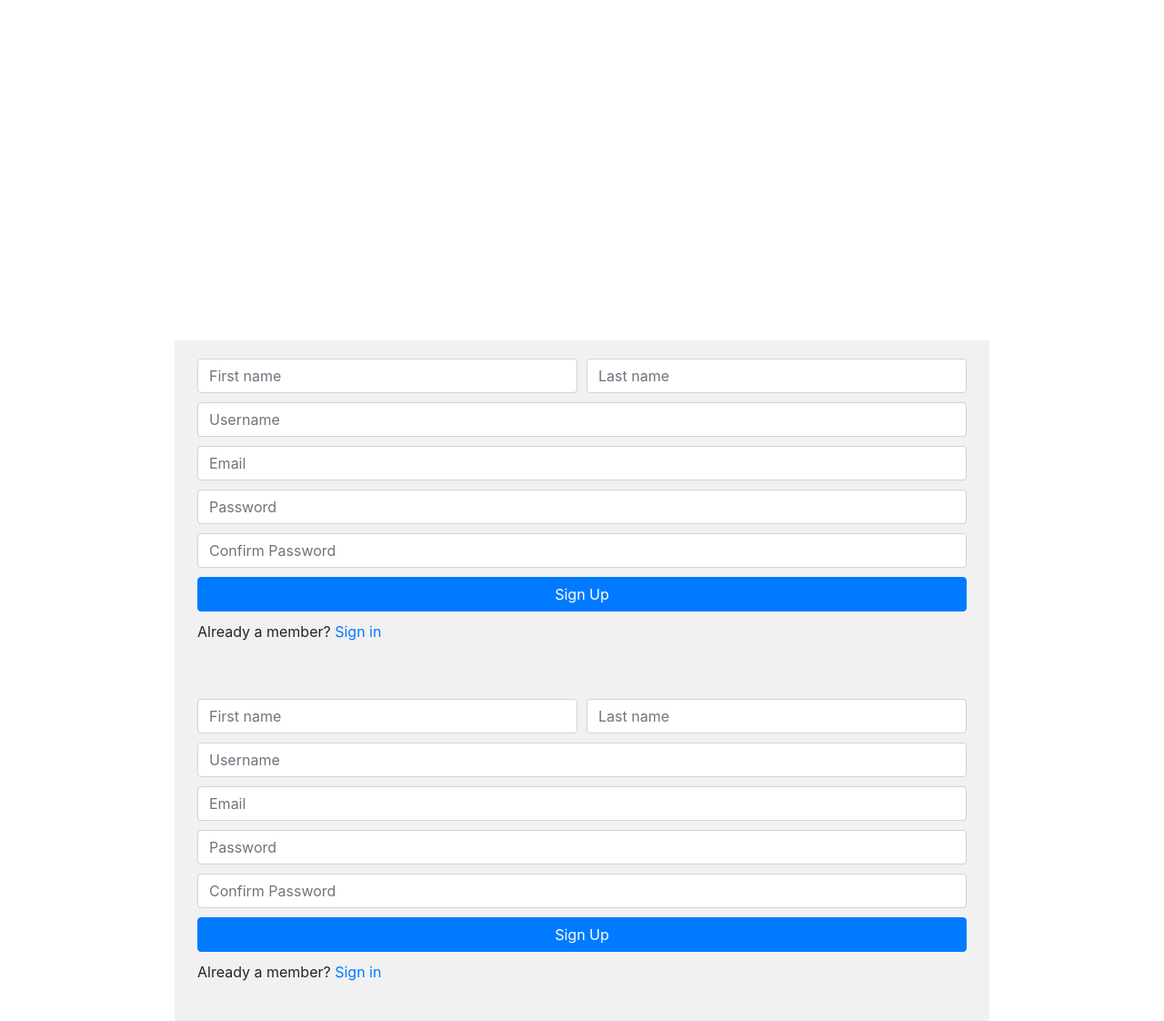
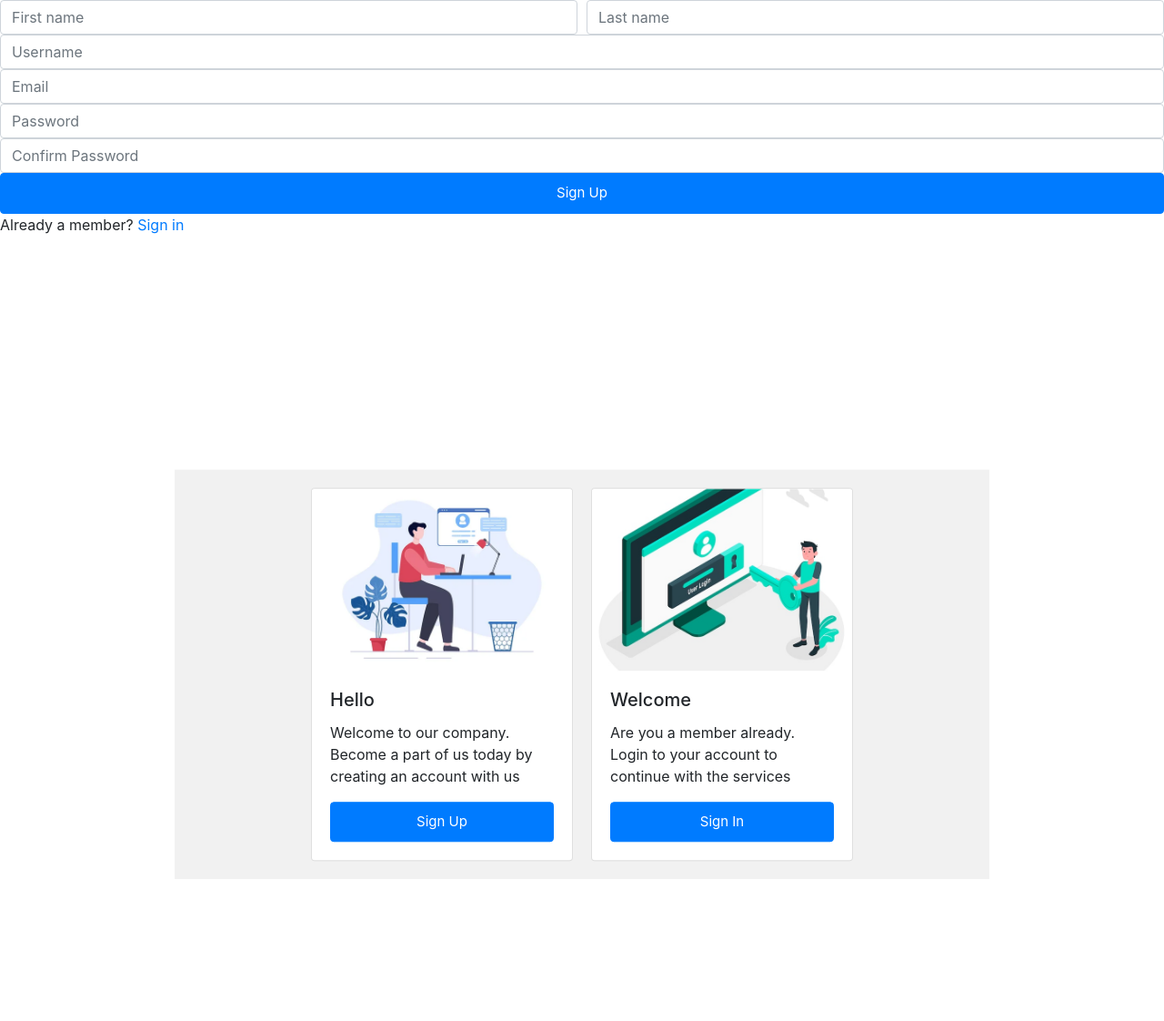
Before and after one commit to KiseraTimon/OOP-PHP-Forms, a PHP site: page / in a window 1280 px wide. Shown: the whole page at 91% size. After the commit the page ends 966 px from the top, so only its background shows below. Run offline with PHP 8.4, Linux system fonts and the light colour scheme.

Commit message:
Relocated CSSs & forms, Implemented Home page

```diff
--- a/Structures/Forms/login.php
+++ b/Structures/Forms/login.php
@@ -12,7 +12,7 @@ class login
         <head>
             <title>Login</title>
             <link rel="stylesheet" href="https://stackpath.bootstrapcdn.com/bootstrap/4.5.2/css/bootstrap.min.css">
-            <link rel="stylesheet" href="../../styles/signup.css">
+            <link rel="stylesheet" href="/assets/css/signup.css">
         </head>
         <body>
         <?php
--- a/Structures/Forms/signup.php
+++ b/Structures/Forms/signup.php
@@ -14,7 +14,7 @@ class signupform
                 <meta name="viewport" content="width=device-width, initial-scale=1.0">
                 <title>Join Us Today</title>
                 <link rel="stylesheet" href="https://stackpath.bootstrapcdn.com/bootstrap/4.5.2/css/bootstrap.min.css">
-                <link rel="stylesheet" href="/styles/signup.css">
+                <link rel="stylesheet" href="/assets/css/signup.css">
             </head>
             <body>
 
--- a/Structures/Homepage/home.php
+++ b/Structures/Homepage/home.php
@@ -13,9 +13,34 @@ class home
                 <meta name="viewport" content="width=device-width, initial-scale=1.0">
                 <title>Welcome</title>
                 <link rel="stylesheet" href="https://stackpath.bootstrapcdn.com/bootstrap/4.5.2/css/bootstrap.min.css">
+                <link rel="stylesheet" href="/assets/css/homepage.css">
             </head>
             <body>
         <?php
     }
+
+    public function body()
+    {
+        ?>
+        <div class="home-body">
+            <div class="card" style="width: 18rem;">
+                <img class="card-img-top" src="/assets/images/signup.png">
+                <div class="card-body">
+                    <h5 class="card-title">Hello</h5>
+                    <p class="card-text">Welcome to our company. Become a part of us today by creating an account with us</p>
+                    <a href="../../Pages/signuppage.php" class="btn btn-primary">Sign Up</a>
+                </div>
+            </div>
+            <div class="card" style="width: 18rem;">
+                <img class="card-img-top" src="/assets/images/login.png" alt="Login image">
+                <div class="card-body">
+                    <h5 class="card-title">Welcome</h5>
+                    <p class="card-text">Are you a member already. Login to your account to continue with the services</p>
+                    <a href="../../Pages/loginpage.php" class="btn btn-primary">Sign In</a>
+                </div>
+            </div>
+        </div>
+        <?php
+    }
 }
 ?>
--- /dev/null
+++ b/assets/css/homepage.css
@@ -0,0 +1,31 @@
+.home-body
+{
+    display: flex;
+    flex-wrap: wrap;
+    justify-content: center;
+    background-color: #f1f1f1;
+    padding: 10px;
+    max-width: 70%;
+    min-width: 300px;
+    margin: 0 auto;
+    transform: translate(0, 50%);
+}
+
+.card
+{
+    margin: 10px;
+}
+
+.card img
+{
+    width: 100%;
+    height: 200px;
+    object-fit: cover;
+}
+
+.btn
+{
+    padding: 10px;
+    width: 100%;
+    font-size: 15px;
+}
--- a/index.php
+++ b/index.php
@@ -2,6 +2,5 @@
     // Reading objects file
     require_once ('loadfile.php');
 
-    $signup->signUpHeader();
-    $signup->signUpForm();
-    $footer->footer();
+    $homepage->header();
+    $homepage->body();
```
Also changed, not shown: Pages/signuppage.php (added, +7 -0 lines), assets/css/signup.css (renamed from styles/signup.css), assets/images/login.png (added), assets/images/signup.png (added).
